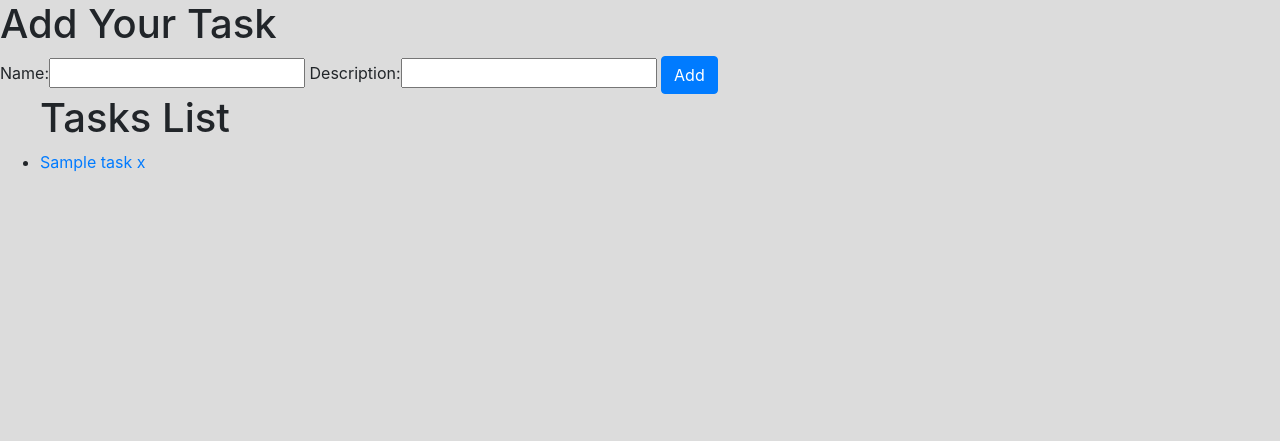
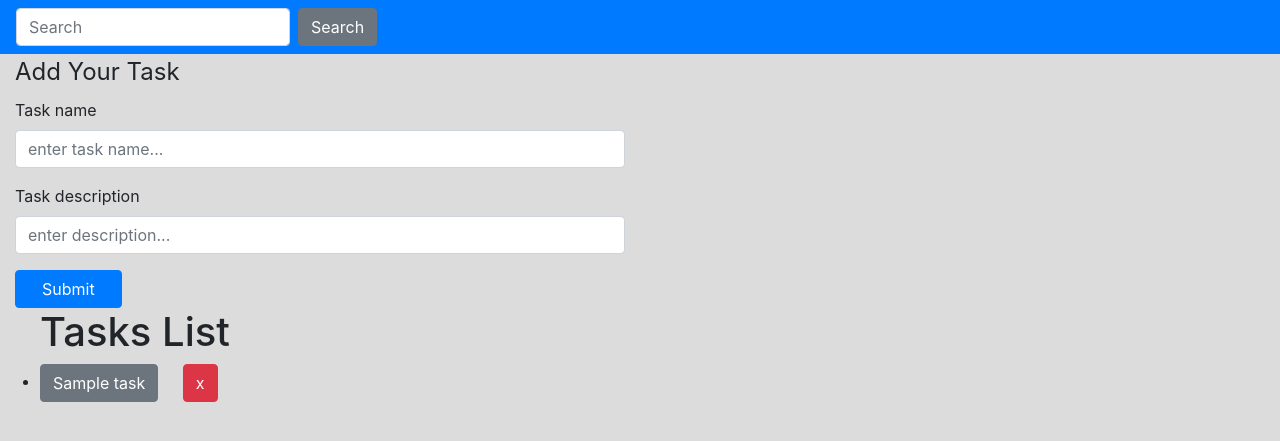
Before and after one commit to Artur201092/task_list, a Django app: page / in a window 1280 px wide. Shown: the top 441 px of the page. Run offline with Django 3.2, Linux system fonts and the light colour scheme; tables that the repository leaves empty hold one stand-in row (values such as "Sample post"); some libraries are stand-ins or nearby versions.

Commit message:
add styles and search functionality

```diff
--- a/apps/tasks/views.py
+++ b/apps/tasks/views.py
@@ -18,13 +18,14 @@ class HomeView(View):
 
 
 def add_task(request):
-    form = TaskForm(request.POST)
     data = request.POST
+    form = TaskForm(data={"name": data.get("name"), "description": data.get("description")})
+    tasks = Tasks.objects.all().order_by("-created_at")
     if form.is_valid():
         task = Tasks(name=data["name"], description=data["description"])
         task.save()
-        tasks = Tasks.objects.all().order_by("-created_at")
         return render(request, 'home.html', {'form': form, 'tasks': tasks})
+    return render(request, 'home.html', {'form': form, 'tasks': tasks})
 
 
 def get_task(request, pk=None):
@@ -39,3 +40,9 @@ def delete_task(request, pk=None):
     tasks = Tasks.objects.all()
     form = TaskForm
     return render(request, 'home.html', {'form': form, 'delete_success': True, 'tasks': tasks})
+
+
+def search_tasks(request):
+    search_query = request.GET.get("search_query", None)
+    tasks = Tasks.objects.filter(name__icontains=search_query)
+    return render(request, "search_results.html", {"tasks": tasks, "search_keyword": search_query})
--- a/tasklist/settings.py
+++ b/tasklist/settings.py
@@ -26,7 +26,7 @@ SECRET_KEY = 'thryfyh@&6=eque$ye3gzmt@skj4v$s2^r)hxbo84j%yicd+ci'
 # SECURITY WARNING: don't run with debug turned on in production!
 DEBUG = True
 
-ALLOWED_HOSTS = ['test-task-for-mamble.herokuapp.com']
+ALLOWED_HOSTS = ['test-task-for-mamble.herokuapp.com','127.0.0.1']
 
 
 # Application definition
--- a/tasklist/urls.py
+++ b/tasklist/urls.py
@@ -17,7 +17,7 @@ from django.conf.urls import include, url
 from django.contrib import admin
 from django.urls import path
 
-from apps.tasks.views import HomeView, delete_task, get_task, add_task
+from apps.tasks.views import HomeView, delete_task, get_task, add_task, search_tasks
 
 urlpatterns = [
     url(r'^admin/', admin.site.urls),
@@ -25,4 +25,5 @@ urlpatterns = [
     url(r'add-task/$', add_task, name='add_task'),
     url(r'get-task/(?P<pk>\d+)/$', get_task, name='get_task'),
     url(r'delete-task/(?P<pk>\d+)/$', delete_task, name='delete_task'),
+    url(r'search-task', search_tasks, name='search_tasks'),
 ]
--- /dev/null
+++ b/templates/base.html
@@ -0,0 +1,26 @@
+<!DOCTYPE html>
+<html lang="en">
+<head>
+    <link rel="stylesheet" href="https://stackpath.bootstrapcdn.com/bootstrap/4.2.1/css/bootstrap.min.css"
+          integrity="sha384-GJzZqFGwb1QTTN6wy59ffF1BuGJpLSa9DkKMp0DgiMDm4iYMj70gZWKYbI706tWS" crossorigin="anonymous">
+    <meta charset="UTF-8">
+    <title>Add and remove Tasks</title>
+</head>
+<body style="background-color: gainsboro">
+<nav class="navbar navbar-expand-lg navbar-dark bg-primary">
+    <button class="navbar-toggler" type="button" data-toggle="collapse" data-target="#navbarColor01"
+            aria-controls="navbarColor01" aria-expanded="false" aria-label="Toggle navigation">
+        <span class="navbar-toggler-icon"></span>
+    </button>
+
+    <div class="collapse navbar-collapse" id="navbarColor01" style="float: right">
+        <form class="form-inline my-2 my-lg-0" action="{% url 'search_tasks' %}">
+            <input class="form-control mr-sm-2" type="text" placeholder="Search" name="search_query">
+            <button class="btn btn-secondary my-2 my-sm-0" type="submit">Search</button>
+        </form>
+    </div>
+</nav>
+{% block content %}
+{% endblock %}
+</body>
+</html>
--- a/templates/home.html
+++ b/templates/home.html
@@ -1,30 +1,33 @@
-<!DOCTYPE html>
-<html lang="en">
-<head>
-    <link rel="stylesheet" href="https://stackpath.bootstrapcdn.com/bootstrap/4.2.1/css/bootstrap.min.css"
-          integrity="sha384-GJzZqFGwb1QTTN6wy59ffF1BuGJpLSa9DkKMp0DgiMDm4iYMj70gZWKYbI706tWS" crossorigin="anonymous">
-    <meta charset="UTF-8">
-    <title>Add and remove Tasks</title>
-</head>
-<body style="background-color: gainsboro">
-
-    <h1>Add Your Task</h1>
+{% extends 'base.html' %}
+{% block content %}
     <form action="{% url 'add_task' %}" method="post">
-        {% csrf_token %}
-        {{ form }}
-        <button type="submit" class="btn btn-primary">Add</button>
+        <form>
+            {% csrf_token %}
+            <fieldset>
+                <legend class="col-md-6">Add Your Task</legend>
+                <div class="form-group col-md-6">
+                    <label for="task_name">Task name</label>
+                    <input type="text" class="form-control" id="task_name" placeholder="enter task name..." name="name">
+                </div>
+                <div class="form-group col-md-6">
+                    <label for="task_name">Task description</label>
+                    <input type="text" class="form-control" id="task_name" placeholder="enter description..." name="description">
+                </div>
+                <button type="submit" class="btn btn-primary col-md-1" style="margin-left: 15px">Submit</button>
+            </fieldset>
+        </form>
     </form>
 
     {% if tasks %}
         <ul>
         <h1>Tasks List</h1>
         {% for task in tasks %}
-            <li><a href="{% url 'get_task' task.pk %}">{{ task.name }}</a><a href="{% url 'delete_task' task.pk %}">     x</a></li>
+            <li><a class="btn btn-secondary" href="{% url 'get_task' task.pk %}">{{ task.name }}</a>
+                <a class="btn btn-danger" href="{% url 'delete_task' task.pk %}" style="margin-left: 20px">x</a>
+            </li>
         {% endfor %}
     {% else %}
-        <span>Your task list is empty</span>
+        <span class="col-md-6">Your task list is empty</span>
     {% endif %}
     </ul>
-
-</body>
-</html>
+{% endblock %}
```
Also changed, not shown: templates/search_results.html (added, +14 -0 lines), templates/task.html (+3 -11 lines).
